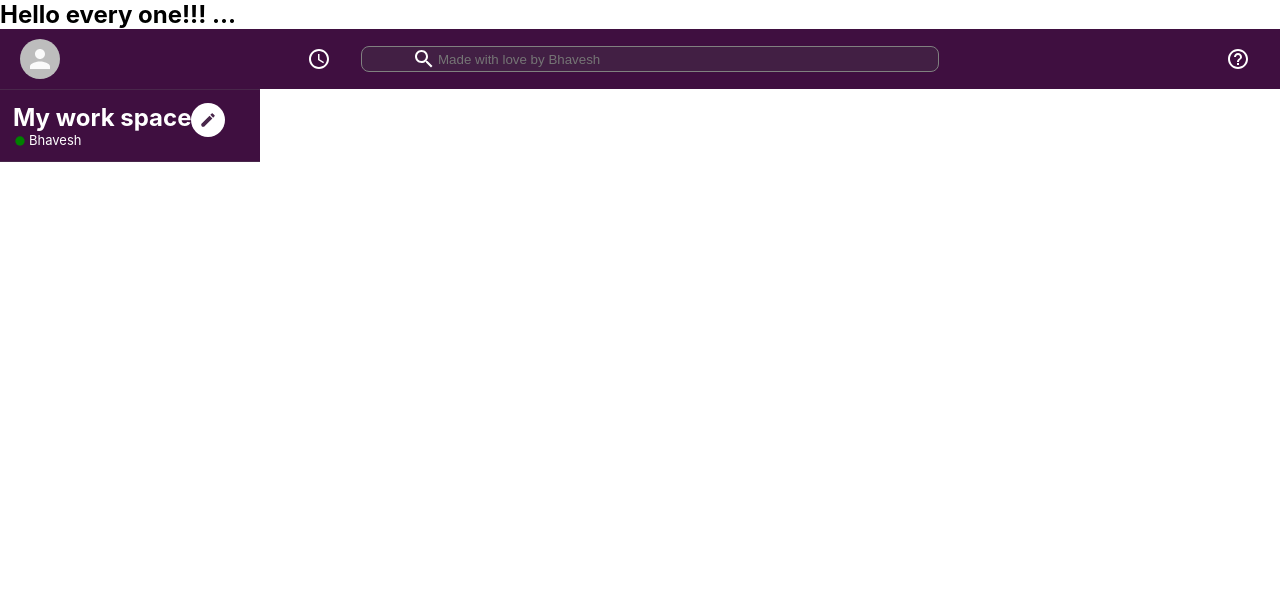
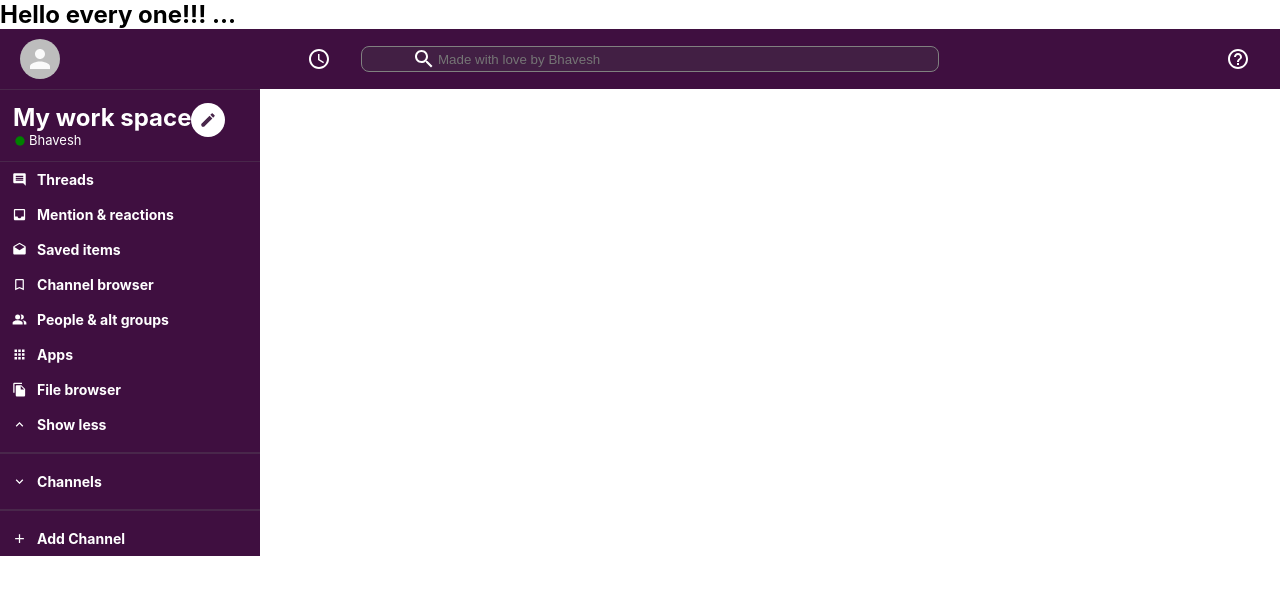
Before and after one commit to mishrabhavesh/Slack-clone, a React (Create React App) app: page / in a window 1280 px wide. Shown: the top 594 px of the page. Built offline with nearby package versions, Linux system fonts and the light colour scheme.

Commit message:
sidebar completed

```diff
--- a/src/Sidebar/Sidebar.css
+++ b/src/Sidebar/Sidebar.css
@@ -3,6 +3,11 @@
     border-top: 1px solid #49274b;
     max-width: 260px;
     color: white;
+}
+
+.sidebar > hr {
+    margin: 10px 0;
+    border: 1px solid #49274b;
 }
 
 .sidebar__header {
--- a/src/Sidebar/Sidebar.jsx
+++ b/src/Sidebar/Sidebar.jsx
@@ -2,6 +2,17 @@ import React from 'react'
 import './Sidebar.css'
 import FiberManualRecordIcon from '@material-ui/icons/FiberManualRecord';
 import CreateIcon from '@material-ui/icons/Create';
+import SidebarOptions from './SidebarOptions/SidebarOptions';
+import InsertCommentIcon from '@material-ui/icons/InsertComment';
+import InboxIcon from '@material-ui/icons/Inbox';
+import DraftsIcon from '@material-ui/icons/Drafts';
+import BookmarkBorderIcon from '@material-ui/icons/BookmarkBorder';
+import PeopleAltIcon from '@material-ui/icons/PeopleAlt';
+import AppsIcon from '@material-ui/icons/Apps';
+import FileCopyIcon from '@material-ui/icons/FileCopy';
+import ExpandLessIcon from '@material-ui/icons/ExpandLess';
+import ExpandMoreIcon from '@material-ui/icons/ExpandMore';
+import AddIcon from '@material-ui/icons/Add';
 
 const Sidebar = () => {
     return (
@@ -16,6 +27,18 @@ const Sidebar = () => {
                 </div>
                 <CreateIcon />
             </div>
+            <SidebarOptions Icon={InsertCommentIcon} title="Threads" />
+            <SidebarOptions Icon={InboxIcon} title="Mention & reactions" />
+            <SidebarOptions Icon={DraftsIcon} title="Saved items" />
+            <SidebarOptions Icon={BookmarkBorderIcon} title="Channel browser" />
+            <SidebarOptions Icon={PeopleAltIcon} title="People & alt groups" />
+            <SidebarOptions Icon={AppsIcon} title="Apps" />
+            <SidebarOptions Icon={FileCopyIcon} title="File browser" />
+            <SidebarOptions Icon={ExpandLessIcon} title="Show less" />
+            <hr />
+            <SidebarOptions Icon={ExpandMoreIcon} title="Channels" />
+            <hr />
+            <SidebarOptions Icon={AddIcon} title="Add Channel" />
         </div>
     )
 }
--- /dev/null
+++ b/src/Sidebar/SidebarOptions/SidebarOptions.css
@@ -0,0 +1,29 @@
+.sidebar-option {
+    display: flex;
+    align-items: center;
+    font-size: 12px;
+    cursor: pointer;
+    padding-left: 2px;
+}
+
+.sidebar-option:hover {
+    background-color: #340e36;
+    opacity: .9;
+}
+
+.sidebar-option__icon {
+    padding: 10px;
+    font-size: 15px !important;
+}
+
+.sidebar-option__channel {
+    padding: 10px 0;
+}
+
+.sidebar-option__hash {
+    padding: 10px;
+}
+
+sidebar-option > h3 {
+    font-weight: 500;
+}
--- /dev/null
+++ b/src/Sidebar/SidebarOptions/SidebarOptions.jsx
@@ -0,0 +1,21 @@
+import React from 'react';
+
+import './SidebarOptions.css'
+
+const SidebarOptions = ({ Icon, title }) => {
+    return (
+        <div className="sidebar-option">
+            { Icon && <Icon className="sidebar-option__icon" />}
+            { Icon ?
+                <h3>{title}</h3>
+                : (
+                    <h3 className="sidebar-option__channel">
+                        <span className="sidebar-option__hash"># {title}</span>
+                    </h3>
+                )
+            }
+        </div>
+    )
+}
+
+export default SidebarOptions;
```
